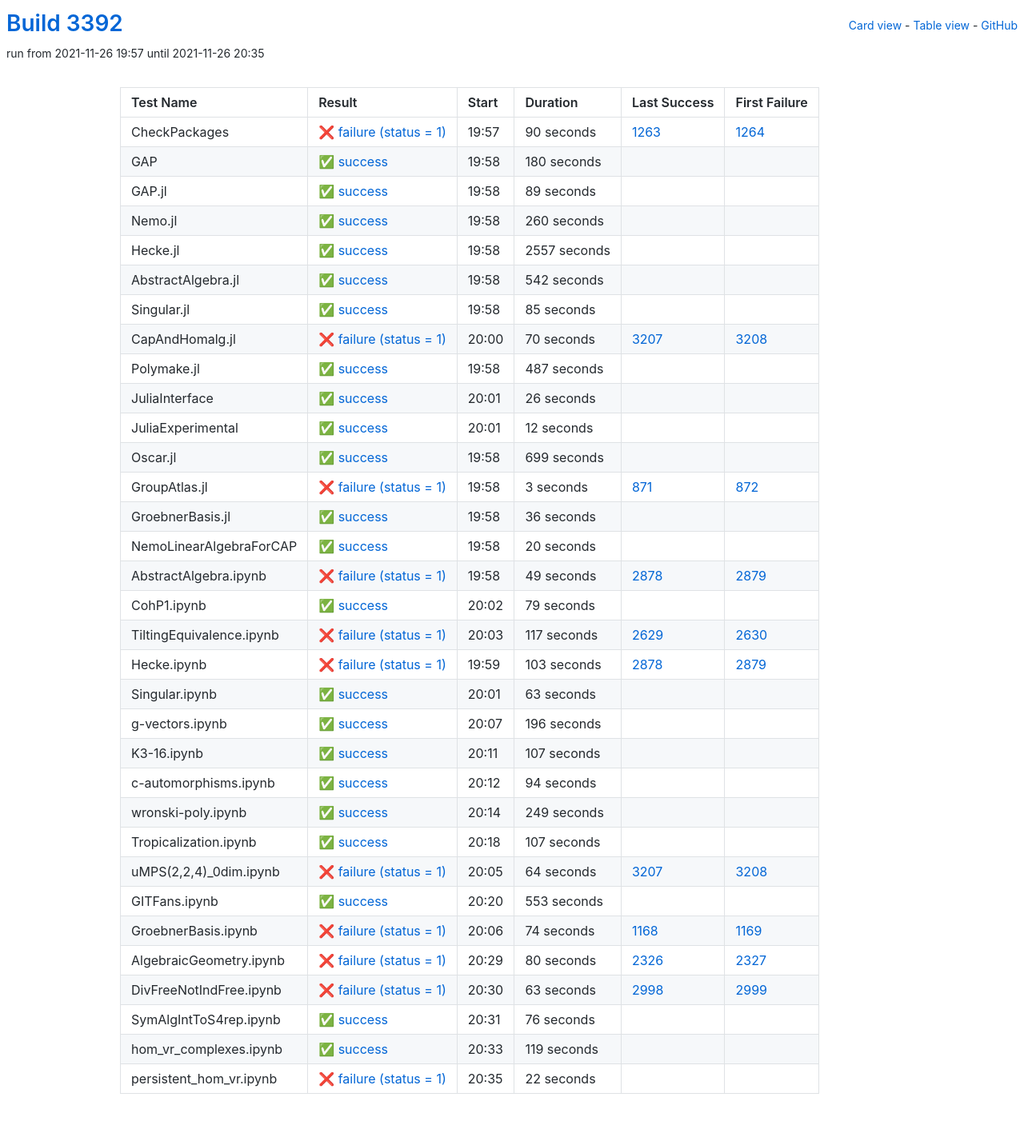
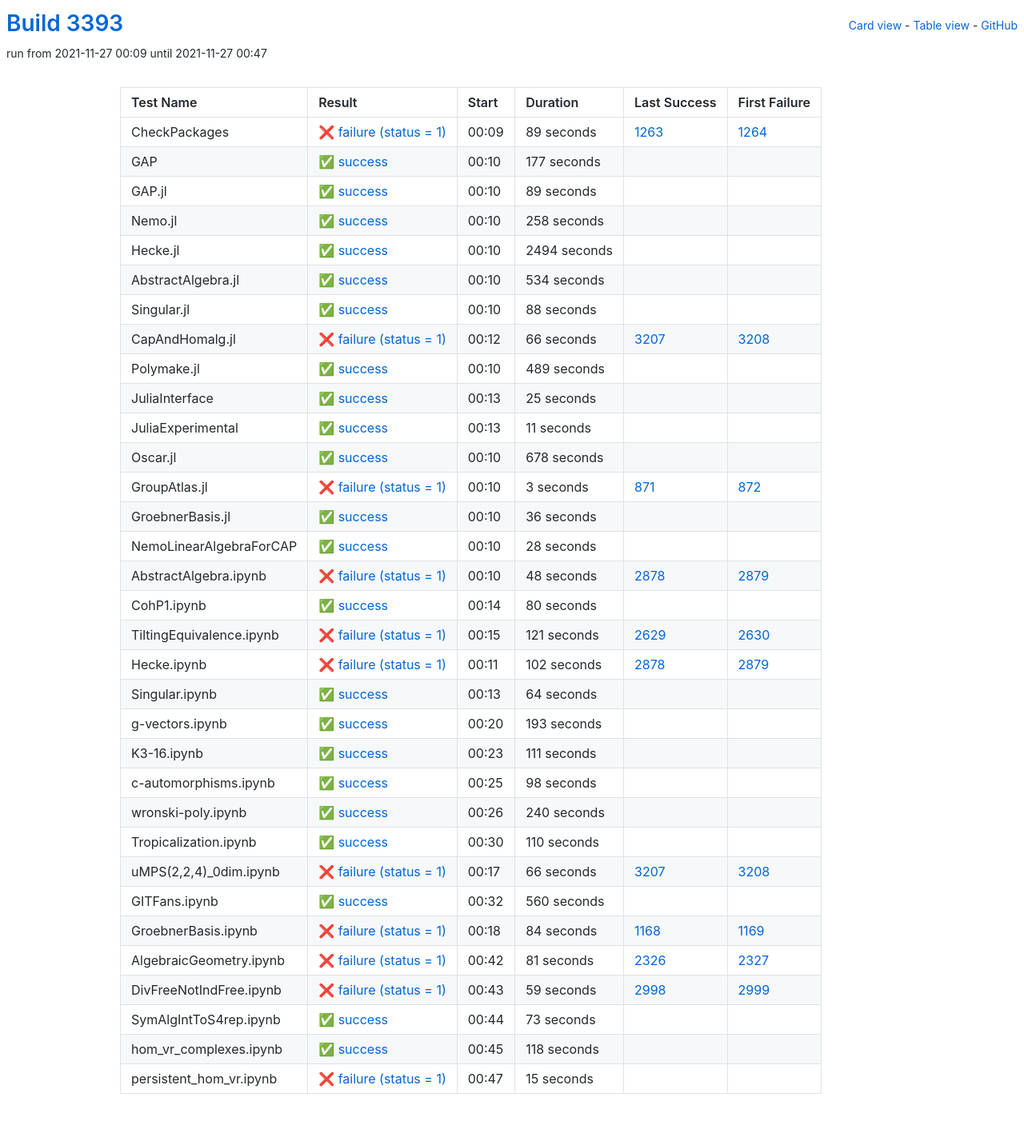
Before and after one commit to oscar-system/oscar-ci-status-stable, a Jekyll site: the page built from table.html, in a window 1280 px wide. Shown: the whole page at 80% size. Built offline with Jekyll 4.4.1, drawn with Linux system fonts in a browser that asks for light colours.

Commit message:
Build #3393

```diff
--- a/_data/ci.yml
+++ b/_data/ci.yml
@@ -1,6 +1,6 @@
 ---
-build: 3392
-build_url: https://oscarci.mathematik.uni-kl.de/job/oscar-stable/3392/
+build: 3393
+build_url: https://oscarci.mathematik.uni-kl.de/job/oscar-stable/3393/
 job: oscar-stable
 organization: oscar-system
 repo: oscar-ci-status-stable
@@ -8,32 +8,32 @@ repourl: https://github.com/oscar-system/oscar-ci-status-stable
 tests:
 - name: CheckPackages
   id: checkpackages
-  log: https://oscarci.mathematik.uni-kl.de/job/oscar-stable/3392/artifact/logs/build-3392/CheckPackages.log
-  start: 2021-11-26 19:57
+  log: https://oscarci.mathematik.uni-kl.de/job/oscar-stable/3393/artifact/logs/build-3393/CheckPackages.log
+  start: 2021-11-27 00:09
   success: false
   exitcode: 1
   status: failure
-  duration: 90
+  duration: 89
   last_success: 1263
   last_success_url: https://oscarci.mathematik.uni-kl.de/job/oscar-stable/1263/
   first_failure: 1264
   first_failure_url: https://oscarci.mathematik.uni-kl.de/job/oscar-stable/1264/
 - name: GAP
   id: gap
-  log: https://oscarci.mathematik.uni-kl.de/job/oscar-stable/3392/artifact/logs/build-3392/GAP.log
-  start: 2021-11-26 19:58
+  log: https://oscarci.mathematik.uni-kl.de/job/oscar-stable/3393/artifact/logs/build-3393/GAP.log
+  start: 2021-11-27 00:10
   success: true
   exitcode: 0
   status: success
-  duration: 180
+  duration: 177
   last_success: false
   last_success_url:
   first_failure: false
   first_failure_url:
 - name: GAP.jl
   id: gap-jl
-  log: https://oscarci.mathematik.uni-kl.de/job/oscar-stable/3392/artifact/logs/build-3392/GAP.jl.log
-  start: 2021-11-26 19:58
+  log: https://oscarci.mathematik.uni-kl.de/job/oscar-stable/3393/artifact/logs/build-3393/GAP.jl.log
+  start: 2021-11-27 00:10
   success: true
   exitcode: 0
   status: success
@@ -44,116 +44,116 @@ tests:
   first_failure_url:
 - name: Nemo.jl
   id: nemo-jl
-  log: https://oscarci.mathematik.uni-kl.de/job/oscar-stable/3392/artifact/logs/build-3392/Nemo.jl.log
-  start: 2021-11-26 19:58
+  log: https://oscarci.mathematik.uni-kl.de/job/oscar-stable/3393/artifact/logs/build-3393/Nemo.jl.log
+  start: 2021-11-27 00:10
   success: true
   exitcode: 0
   status: success
-  duration: 260
+  duration: 258
   last_success: false
   last_success_url:
   first_failure: false
   first_failure_url:
 - name: Hecke.jl
   id: hecke-jl
-  log: https://oscarci.mathematik.uni-kl.de/job/oscar-stable/3392/artifact/logs/build-3392/Hecke.jl.log
-  start: 2021-11-26 19:58
+  log: https://oscarci.mathematik.uni-kl.de/job/oscar-stable/3393/artifact/logs/build-3393/Hecke.jl.log
+  start: 2021-11-27 00:10
   success: true
   exitcode: 0
   status: success
-  duration: 2557
+  duration: 2494
   last_success: false
   last_success_url:
   first_failure: false
   first_failure_url:
 - name: AbstractAlgebra.jl
   id: abstractalgebra-jl
-  log: https://oscarci.mathematik.uni-kl.de/job/oscar-stable/3392/artifact/logs/build-3392/AbstractAlgebra.jl.log
-  start: 2021-11-26 19:58
+  log: https://oscarci.mathematik.uni-kl.de/job/oscar-stable/3393/artifact/logs/build-3393/AbstractAlgebra.jl.log
+  start: 2021-11-27 00:10
   success: true
   exitcode: 0
   status: success
-  duration: 542
+  duration: 534
   last_success: false
   last_success_url:
   first_failure: false
   first_failure_url:
 - name: Singular.jl
   id: singular-jl
-  log: https://oscarci.mathematik.uni-kl.de/job/oscar-stable/3392/artifact/logs/build-3392/Singular.jl.log
-  start: 2021-11-26 19:58
+  log: https://oscarci.mathematik.uni-kl.de/job/oscar-stable/3393/artifact/logs/build-3393/Singular.jl.log
+  start: 2021-11-27 00:10
   success: true
   exitcode: 0
   status: success
-  duration: 85
+  duration: 88
   last_success: false
   last_success_url:
   first_failure: false
   first_failure_url:
 - name: CapAndHomalg.jl
   id: capandhomalg-jl
-  log: https://oscarci.mathematik.uni-kl.de/job/oscar-stable/3392/artifact/logs/build-3392/CapAndHomalg.jl.log
-  start: 2021-11-26 20:00
+  log: https://oscarci.mathematik.uni-kl.de/job/oscar-stable/3393/artifact/logs/build-3393/CapAndHomalg.jl.log
+  start: 2021-11-27 00:12
   success: false
   exitcode: 1
   status: failure
-  duration: 70
+  duration: 66
   last_success: 3207
   last_success_url: https://oscarci.mathematik.uni-kl.de/job/oscar-stable/3207/
   first_failure: 3208
   first_failure_url: https://oscarci.mathematik.uni-kl.de/job/oscar-stable/3208/
 - name: Polymake.jl
   id: polymake-jl
-  log: https://oscarci.mathematik.uni-kl.de/job/oscar-stable/3392/artifact/logs/build-3392/Polymake.jl.log
-  start: 2021-11-26 19:58
+  log: https://oscarci.mathematik.uni-kl.de/job/oscar-stable/3393/artifact/logs/build-3393/Polymake.jl.log
+  start: 2021-11-27 00:10
   success: true
   exitcode: 0
   status: success
-  duration: 487
+  duration: 489
   last_success: false
   last_success_url:
   first_failure: false
   first_failure_url:
 - name: JuliaInterface
   id: juliainterface
-  log: https://oscarci.mathematik.uni-kl.de/job/oscar-stable/3392/artifact/logs/build-3392/JuliaInterface.log
-  start: 2021-11-26 20:01
+  log: https://oscarci.mathematik.uni-kl.de/job/oscar-stable/3393/artifact/logs/build-3393/JuliaInterface.log
+  start: 2021-11-27 00:13
   success: true
   exitcode: 0
   status: success
-  duration: 26
+  duration: 25
   last_success: false
   last_success_url:
   first_failure: false
   first_failure_url:
 - name: JuliaExperimental
   id: juliaexperimental
-  log: https://oscarci.mathematik.uni-kl.de/job/oscar-stable/3392/artifact/logs/build-3392/JuliaExperimental.log
-  start: 2021-11-26 20:01
+  log: https://oscarci.mathematik.uni-kl.de/job/oscar-stable/3393/artifact/logs/build-3393/JuliaExperimental.log
+  start: 2021-11-27 00:13
   success: true
   exitcode: 0
   status: success
-  duration: 12
+  duration: 11
   last_success: false
   last_success_url:
   first_failure: false
   first_failure_url:
 - name: Oscar.jl
   id: oscar-jl
-  log: https://oscarci.mathematik.uni-kl.de/job/oscar-stable/3392/artifact/logs/build-3392/Oscar.jl.log
-  start: 2021-11-26 19:58
+  log: https://oscarci.mathematik.uni-kl.de/job/oscar-stable/3393/artifact/logs/build-3393/Oscar.jl.log
+  start: 2021-11-27 00:10
   success: true
   exitcode: 0
   status: success
-  duration: 699
+  duration: 678
   last_success: false
   last_success_url:
   first_failure: false
   first_failure_url:
 - name: GroupAtlas.jl
   id: groupatlas-jl
-  log: https://oscarci.mathematik.uni-kl.de/job/oscar-stable/3392/artifact/logs/build-3392/GroupAtlas.jl.log
-  start: 2021-11-26 19:58
+  log: https://oscarci.mathematik.uni-kl.de/job/oscar-stable/3393/artifact/logs/build-3393/GroupAtlas.jl.log
+  start: 2021-11-27 00:10
   success: false
   exitcode: 1
   status: failure
@@ -164,8 +164,8 @@ tests:
   first_failure_url: https://oscarci.mathematik.uni-kl.de/job/oscar-stable/872/
 - name: GroebnerBasis.jl
   id: groebnerbasis-jl
-  log: https://oscarci.mathematik.uni-kl.de/job/oscar-stable/3392/artifact/logs/build-3392/GroebnerBasis.jl.log
-  start: 2021-11-26 19:58
+  log: https://oscarci.mathematik.uni-kl.de/job/oscar-stable/3393/artifact/logs/build-3393/GroebnerBasis.jl.log
+  start: 2021-11-27 00:10
   success: true
   exitcode: 0
   status: success
@@ -176,228 +176,228 @@ tests:
   first_failure_url:
 - name: NemoLinearAlgebraForCAP
   id: nemolinearalgebraforcap
-  log: https://oscarci.mathematik.uni-kl.de/job/oscar-stable/3392/artifact/logs/build-3392/NemoLinearAlgebraForCAP.log
-  start: 2021-11-26 19:58
+  log: https://oscarci.mathematik.uni-kl.de/job/oscar-stable/3393/artifact/logs/build-3393/NemoLinearAlgebraForCAP.log
+  start: 2021-11-27 00:10
   success: true
   exitcode: 0
   status: success
-  duration: 20
+  duration: 28
   last_success: false
   last_success_url:
   first_failure: false
   first_failure_url:
 - name: AbstractAlgebra.ipynb
   id: abstractalgebra-ipynb
-  log: https://oscarci.mathematik.uni-kl.de/job/oscar-stable/3392/artifact/logs/build-3392/AbstractAlgebra.ipynb.log
-  start: 2021-11-26 19:58
+  log: https://oscarci.mathematik.uni-kl.de/job/oscar-stable/3393/artifact/logs/build-3393/AbstractAlgebra.ipynb.log
+  start: 2021-11-27 00:10
   success: false
   exitcode: 1
   status: failure
-  duration: 49
+  duration: 48
   last_success: 2878
   last_success_url: https://oscarci.mathematik.uni-kl.de/job/oscar-stable/2878/
   first_failure: 2879
   first_failure_url: https://oscarci.mathematik.uni-kl.de/job/oscar-stable/2879/
 - name: CohP1.ipynb
   id: cohp1-ipynb
-  log: https://oscarci.mathematik.uni-kl.de/job/oscar-stable/3392/artifact/logs/build-3392/CohP1.ipynb.log
-  start: 2021-11-26 20:02
+  log: https://oscarci.mathematik.uni-kl.de/job/oscar-stable/3393/artifact/logs/build-3393/CohP1.ipynb.log
+  start: 2021-11-27 00:14
   success: true
   exitcode: 0
   status: success
-  duration: 79
+  duration: 80
   last_success: false
   last_success_url:
   first_failure: false
   first_failure_url:
 - name: TiltingEquivalence.ipynb
   id: tiltingequivalence-ipynb
-  log: https://oscarci.mathematik.uni-kl.de/job/oscar-stable/3392/artifact/logs/build-3392/TiltingEquivalence.ipynb.log
-  start: 2021-11-26 20:03
+  log: https://oscarci.mathematik.uni-kl.de/job/oscar-stable/3393/artifact/logs/build-3393/TiltingEquivalence.ipynb.log
+  start: 2021-11-27 00:15
   success: false
   exitcode: 1
   status: failure
-  duration: 117
+  duration: 121
   last_success: 2629
   last_success_url: https://oscarci.mathematik.uni-kl.de/job/oscar-stable/2629/
   first_failure: 2630
   first_failure_url: https://oscarci.mathematik.uni-kl.de/job/oscar-stable/2630/
 - name: Hecke.ipynb
   id: hecke-ipynb
-  log: https://oscarci.mathematik.uni-kl.de/job/oscar-stable/3392/artifact/logs/build-3392/Hecke.ipynb.log
-  start: 2021-11-26 19:59
+  log: https://oscarci.mathematik.uni-kl.de/job/oscar-stable/3393/artifact/logs/build-3393/Hecke.ipynb.log
+  start: 2021-11-27 00:11
   success: false
   exitcode: 1
   status: failure
-  duration: 103
+  duration: 102
   last_success: 2878
   last_success_url: https://oscarci.mathematik.uni-kl.de/job/oscar-stable/2878/
   first_failure: 2879
   first_failure_url: https://oscarci.mathematik.uni-kl.de/job/oscar-stable/2879/
 - name: Singular.ipynb
   id: singular-ipynb
-  log: https://oscarci.mathematik.uni-kl.de/job/oscar-stable/3392/artifact/logs/build-3392/Singular.ipynb.log
-  start: 2021-11-26 20:01
+  log: https://oscarci.mathematik.uni-kl.de/job/oscar-stable/3393/artifact/logs/build-3393/Singular.ipynb.log
+  start: 2021-11-27 00:13
   success: true
   exitcode: 0
   status: success
-  duration: 63
+  duration: 64
   last_success: false
   last_success_url:
   first_failure: false
   first_failure_url:
 - name: g-vectors.ipynb
   id: g-vectors-ipynb
-  log: https://oscarci.mathematik.uni-kl.de/job/oscar-stable/3392/artifact/logs/build-3392/g-vectors.ipynb.log
-  start: 2021-11-26 20:07
+  log: https://oscarci.mathematik.uni-kl.de/job/oscar-stable/3393/artifact/logs/build-3393/g-vectors.ipynb.log
+  start: 2021-11-27 00:20
   success: true
   exitcode: 0
   status: success
-  duration: 196
+  duration: 193
   last_success: false
   last_success_url:
   first_failure: false
   first_failure_url:
 - name: K3-16.ipynb
   id: k3-16-ipynb
-  log: https://oscarci.mathematik.uni-kl.de/job/oscar-stable/3392/artifact/logs/build-3392/K3-16.ipynb.log
-  start: 2021-11-26 20:11
+  log: https://oscarci.mathematik.uni-kl.de/job/oscar-stable/3393/artifact/logs/build-3393/K3-16.ipynb.log
+  start: 2021-11-27 00:23
   success: true
   exitcode: 0
   status: success
-  duration: 107
+  duration: 111
   last_success: false
   last_success_url:
   first_failure: false
   first_failure_url:
 - name: c-automorphisms.ipynb
   id: c-automorphisms-ipynb
-  log: https://oscarci.mathematik.uni-kl.de/job/oscar-stable/3392/artifact/logs/build-3392/c-automorphisms.ipynb.log
-  start: 2021-11-26 20:12
+  log: https://oscarci.mathematik.uni-kl.de/job/oscar-stable/3393/artifact/logs/build-3393/c-automorphisms.ipynb.log
+  start: 2021-11-27 00:25
   success: true
   exitcode: 0
   status: success
-  duration: 94
+  duration: 98
   last_success: false
   last_success_url:
   first_failure: false
   first_failure_url:
 - name: wronski-poly.ipynb
   id: wronski-poly-ipynb
-  log: https://oscarci.mathematik.uni-kl.de/job/oscar-stable/3392/artifact/logs/build-3392/wronski-poly.ipynb.log
-  start: 2021-11-26 20:14
+  log: https://oscarci.mathematik.uni-kl.de/job/oscar-stable/3393/artifact/logs/build-3393/wronski-poly.ipynb.log
+  start: 2021-11-27 00:26
   success: true
   exitcode: 0
   status: success
-  duration: 249
+  duration: 240
   last_success: false
   last_success_url:
   first_failure: false
   first_failure_url:
 - name: Tropicalization.ipynb
   id: tropicalization-ipynb
-  log: https://oscarci.mathematik.uni-kl.de/job/oscar-stable/3392/artifact/logs/build-3392/Tropicalization.ipynb.log
-  start: 2021-11-26 20:18
+  log: https://oscarci.mathematik.uni-kl.de/job/oscar-stable/3393/artifact/logs/build-3393/Tropicalization.ipynb.log
+  start: 2021-11-27 00:30
   success: true
   exitcode: 0
   status: success
-  duration: 107
+  duration: 110
   last_success: false
   last_success_url:
   first_failure: false
   first_failure_url:
 - name: uMPS(2,2,4)_0dim.ipynb
   id: umps-2-2-4-0dim-ipynb
-  log: https://oscarci.mathematik.uni-kl.de/job/oscar-stable/3392/artifact/logs/build-3392/uMPS-2-2-4-_0dim.ipynb.log
-  start: 2021-11-26 20:05
+  log: https://oscarci.mathematik.uni-kl.de/job/oscar-stable/3393/artifact/logs/build-3393/uMPS-2-2-4-_0dim.ipynb.log
+  start: 2021-11-27 00:17
   success: false
   exitcode: 1
   status: failure
-  duration: 64
+  duration: 66
   last_success: 3207
   last_success_url: https://oscarci.mathematik.uni-kl.de/job/oscar-stable/3207/
   first_failure: 3208
   first_failure_url: https://oscarci.mathematik.uni-kl.de/job/oscar-stable/3208/
 - name: GITFans.ipynb
   id: gitfans-ipynb
-  log: https://oscarci.mathematik.uni-kl.de/job/oscar-stable/3392/artifact/logs/build-3392/GITFans.ipynb.log
-  start: 2021-11-26 20:20
+  log: https://oscarci.mathematik.uni-kl.de/job/oscar-stable/3393/artifact/logs/build-3393/GITFans.ipynb.log
+  start: 2021-11-27 00:32
   success: true
   exitcode: 0
   status: success
-  duration: 553
+  duration: 560
   last_success: false
   last_success_url:
   first_failure: false
   first_failure_url:
 - name: GroebnerBasis.ipynb
   id: groebnerbasis-ipynb
-  log: https://oscarci.mathematik.uni-kl.de/job/oscar-stable/3392/artifact/logs/build-3392/GroebnerBasis.ipynb.log
-  start: 2021-11-26 20:06
+  log: https://oscarci.mathematik.uni-kl.de/job/oscar-stable/3393/artifact/logs/build-3393/GroebnerBasis.ipynb.log
+  start: 2021-11-27 00:18
   success: false
   exitcode: 1
   status: failure
-  duration: 74
+  duration: 84
   last_success: 1168
   last_success_url: https://oscarci.mathematik.uni-kl.de/job/oscar-stable/1168/
   first_failure: 1169
   first_failure_url: https://oscarci.mathematik.uni-kl.de/job/oscar-stable/1169/
 - name: AlgebraicGeometry.ipynb
   id: algebraicgeometry-ipynb
-  log: https://oscarci.mathematik.uni-kl.de/job/oscar-stable/3392/artifact/logs/build-3392/AlgebraicGeometry.ipynb.log
-  start: 2021-11-26 20:29
+  log: https://oscarci.mathematik.uni-kl.de/job/oscar-stable/3393/artifact/logs/build-3393/AlgebraicGeometry.ipynb.log
+  start: 2021-11-27 00:42
   success: false
   exitcode: 1
   status: failure
-  duration: 80
+  duration: 81
   last_success: 2326
   last_success_url: https://oscarci.mathematik.uni-kl.de/job/oscar-stable/2326/
   first_failure: 2327
   first_failure_url: https://oscarci.mathematik.uni-kl.de/job/oscar-stable/2327/
 - name: DivFreeNotIndFree.ipynb
   id: divfreenotindfree-ipynb
-  log: https://oscarci.mathematik.uni-kl.de/job/oscar-stable/3392/artifact/logs/build-3392/DivFreeNotIndFree.ipynb.log
-  start: 2021-11-26 20:30
+  log: https://oscarci.mathematik.uni-kl.de/job/oscar-stable/3393/artifact/logs/build-3393/DivFreeNotIndFree.ipynb.log
+  start: 2021-11-27 00:43
   success: false
   exitcode: 1
   status: failure
-  duration: 63
+  duration: 59
   last_success: 2998
   last_success_url: https://oscarci.mathematik.uni-kl.de/job/oscar-stable/2998/
   first_failure: 2999
   first_failure_url: https://oscarci.mathematik.uni-kl.de/job/oscar-stable/2999/
 - name: SymAlgIntToS4rep.ipynb
   id: symalginttos4rep-ipynb
-  log: https://oscarci.mathematik.uni-kl.de/job/oscar-stable/3392/artifact/logs/build-3392/SymAlgIntToS4rep.ipynb.log
-  start: 2021-11-26 20:31
+  log: https://oscarci.mathematik.uni-kl.de/job/oscar-stable/3393/artifact/logs/build-3393/SymAlgIntToS4rep.ipynb.log
+  start: 2021-11-27 00:44
   success: true
   exitcode: 0
   status: success
-  duration: 76
+  duration: 73
   last_success: false
   last_success_url:
   first_failure: false
   first_failure_url:
 - name: hom_vr_complexes.ipynb
   id: hom-vr-complexes-ipynb
-  log: https://oscarci.mathematik.uni-kl.de/job/oscar-stable/3392/artifact/logs/build-3392/hom_vr_complexes.ipynb.log
-  start: 2021-11-26 20:33
+  log: https://oscarci.mathematik.uni-kl.de/job/oscar-stable/3393/artifact/logs/build-3393/hom_vr_complexes.ipynb.log
+  start: 2021-11-27 00:45
   success: true
   exitcode: 0
   status: success
-  duration: 119
+  duration: 118
   last_success: false
   last_success_url:
   first_failure: false
   first_failure_url:
 - name: persistent_hom_vr.ipynb
   id: persistent-hom-vr-ipynb
-  log: https://oscarci.mathematik.uni-kl.de/job/oscar-stable/3392/artifact/logs/build-3392/persistent_hom_vr.ipynb.log
-  start: 2021-11-26 20:35
+  log: https://oscarci.mathematik.uni-kl.de/job/oscar-stable/3393/artifact/logs/build-3393/persistent_hom_vr.ipynb.log
+  start: 2021-11-27 00:47
   success: false
   exitcode: 1
   status: failure
-  duration: 22
+  duration: 15
   last_success: false
   last_success_url:
   first_failure: false
```
Also changed, not shown: README.md.
